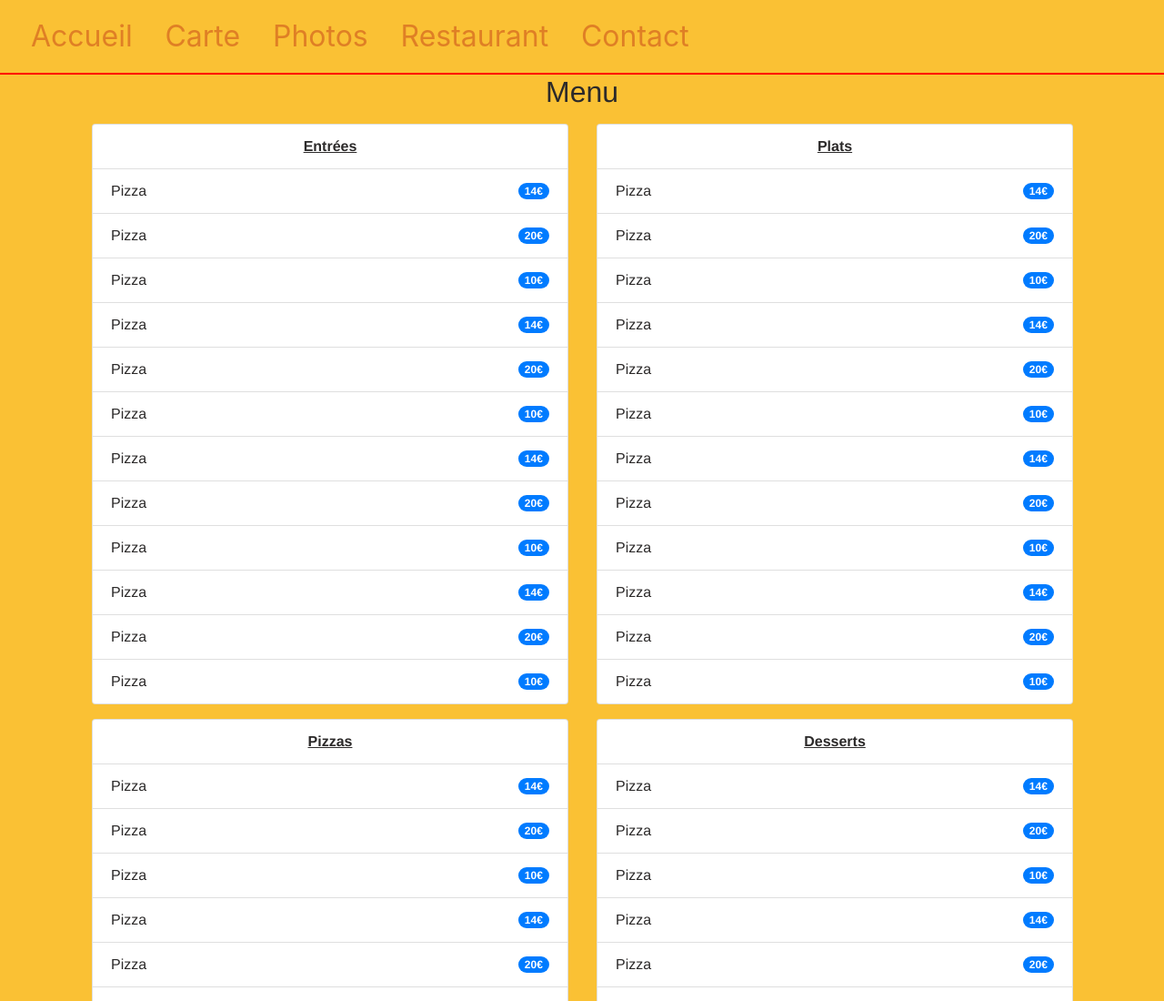
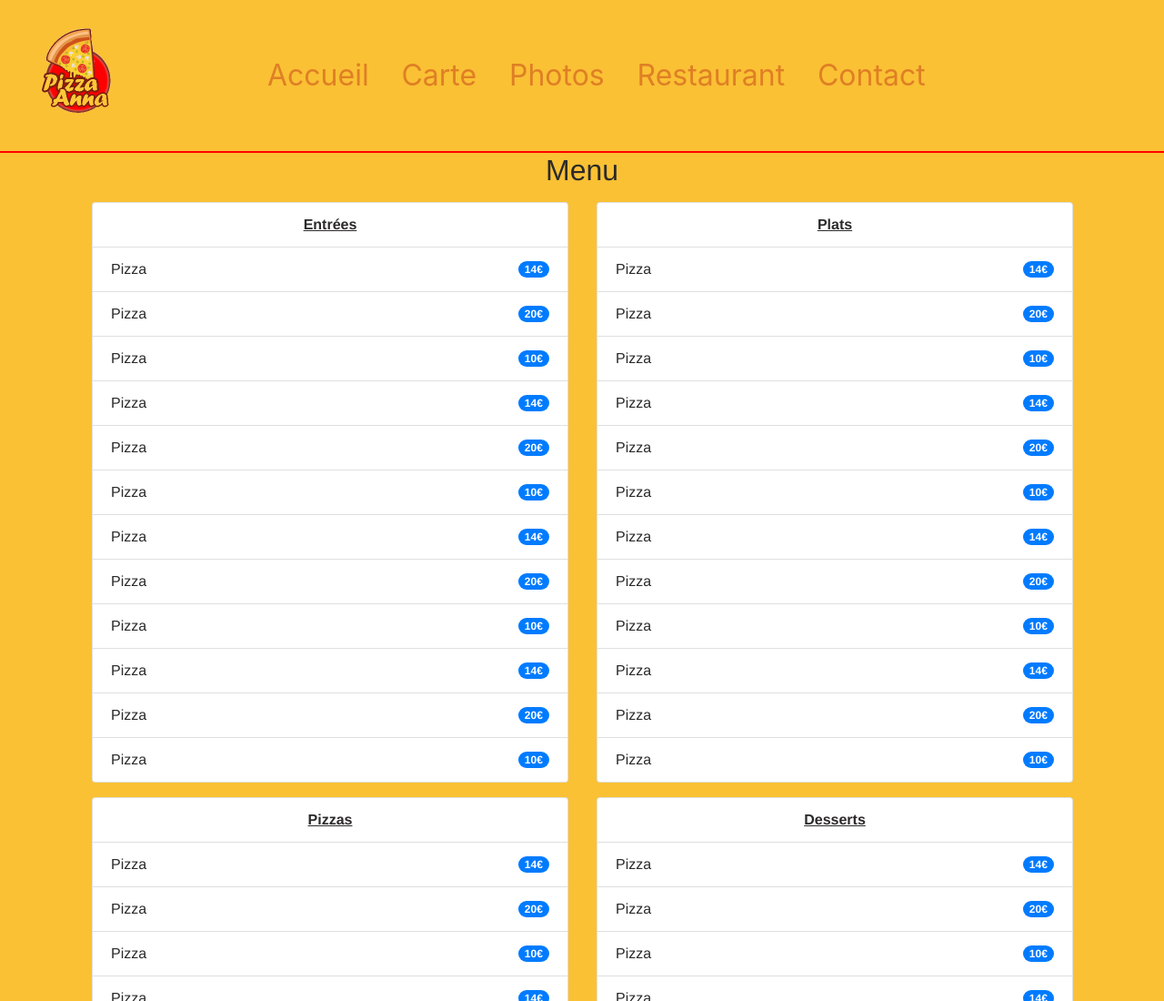
Before and after one commit to Fabien-desablens/resto-bootstrap, a plain HTML site: page carte.html in a window 1280 px wide. Shown: the top 1100 px of the page at 91% size. Drawn offline with nearby package versions, Linux system fonts and the light colour scheme; files that its build step writes are made by us from their sources; the site is published under a folder, as on GitHub Pages, so addresses that start at the root find nothing.

Commit message:
Update carte.html

```diff
--- a/carte.html
+++ b/carte.html
@@ -26,7 +26,7 @@
             <section class="row Top">
                 <article class="logo-titre col-md-12 p-0">
                     <nav class="navbar navbar-expand-lg navbar-custom bg-custom sticky-top">
-                        <a class="navbar-brand m-0" href="index.html"><img class="w-50" src="/images/PizzaAnna.png"
+                        <a class="navbar-brand m-0" href="index.html"><img class="w-50" src="images/PizzaAnna.png"
                                 class="img-fluid" alt=""></a>
                         <button class="navbar-toggler" type="button" data-toggle="collapse" data-target="#navbarNav"
                             aria-controls="navbarNav" aria-expanded="false" aria-label="Toggle navigation">
```
